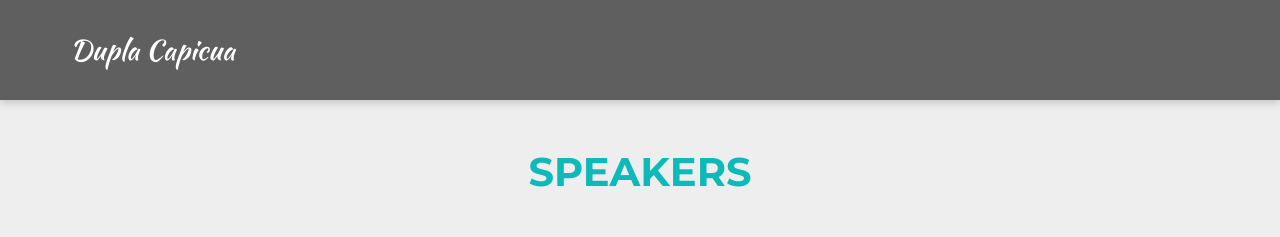
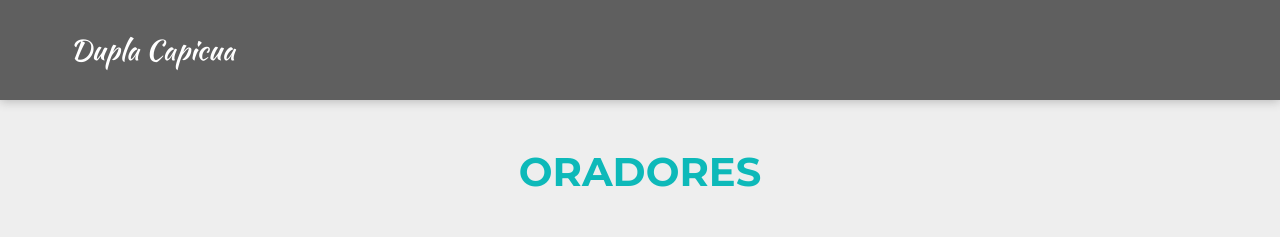
Before and after one commit to MonicaFrancisco/duplacapicua-producao, a plain HTML site: page index.html in a window 1280 px wide. Shown: the top 237 px of the page. Drawn offline with Linux system fonts and the light colour scheme; a web font is replaced by a local one.

Commit message:
Testing Openshift

```diff
--- a/index.html
+++ b/index.html
@@ -45,7 +45,7 @@
         <div class="container">
             <div class="row">
                 <div class="col-lg-12 text-center">
-                    <h2 class="section-heading">Speakers</h2>
+                    <h2 class="section-heading">Oradores</h2>
                 </div>
             </div>
             <div class="row">
```
